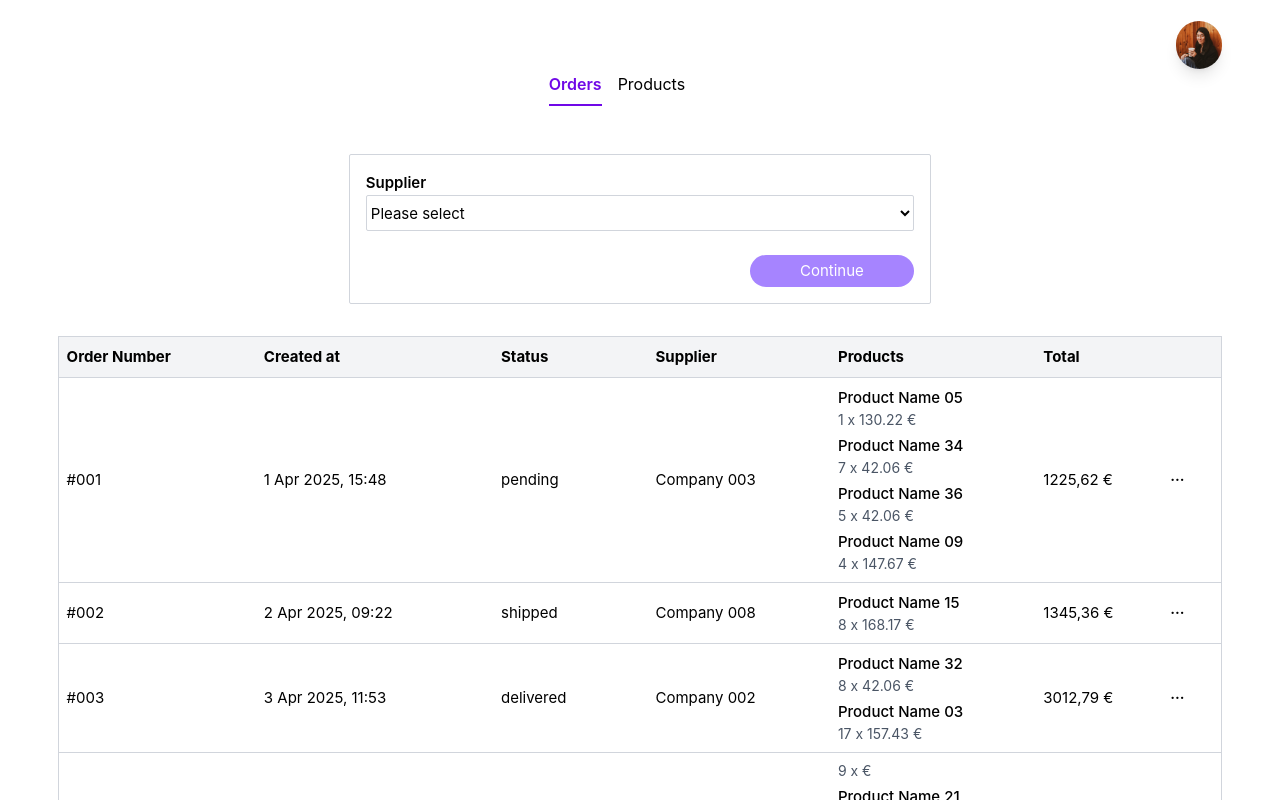
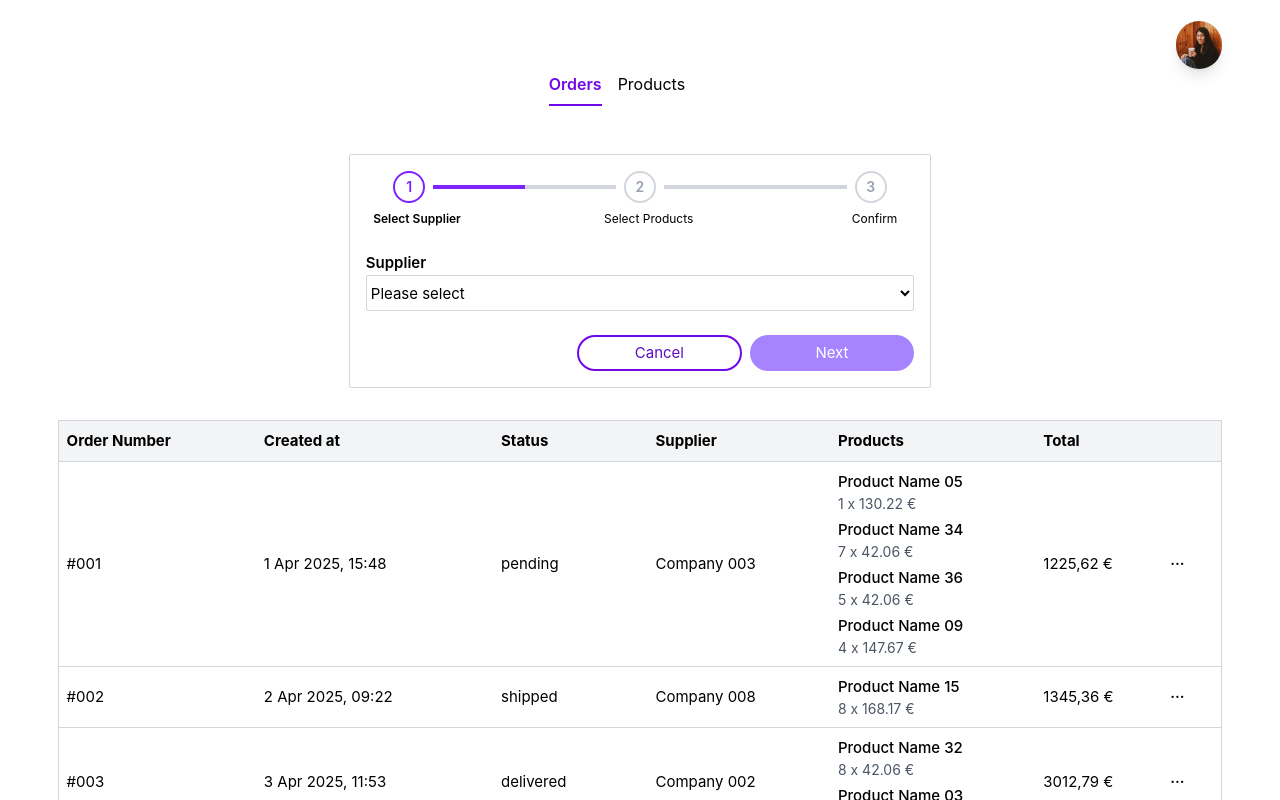
Before and after one commit to runimo/order-management-app, a Vue app: page /orders in a window 1280 px wide. Both pictures are taken after a click on the button "Create Order". Shown: the top 800 px of the page. Built offline with nearby package versions, Linux system fonts and the light colour scheme; the HTML template or start-up script is replaced by a standard one.

Commit message:
feat: add multistep form navigation

```diff
--- a/src/components/OrdersList.vue
+++ b/src/components/OrdersList.vue
@@ -112,6 +112,7 @@ const formatDate = (isoString: string) => {
 
 const isCreateFormOpen = ref(false)
 const createFormStep = ref(1)
+const steps = ['Select Supplier', 'Select Products', 'Confirm']
 const toggleCreateForm = (): void => {
   isCreateFormOpen.value = !isCreateFormOpen.value
 }
@@ -122,7 +123,18 @@ const cancel = (): void => {
   toggleCreateForm()
   resetCreateForm()
 }
-const resetCreateFormForm = (): void => {
+const handleBack = (): void => {
+  if (createFormStep === 2) {
+    newOrder.value = {
+      ...newOrder.value,
+      products: [],
+      totalPrice: 0
+    }
+  }
+
+  createFormStep.value--
+}
+const resetCreateForm = (): void => {
   setCreateFormStep(1)
   newOrder.value = {
     supplierId: '',
@@ -134,7 +146,7 @@ const resetCreateFormForm = (): void => {
 const handleCreateOrder = (): void => {
   toggleCreateForm()
   createOrder()
-  resetCreateFormForm()
+  resetCreateForm()
 }
 const options = computed(() => {
   return availableCompanies.value.map(company => ({
@@ -194,9 +206,42 @@ onMounted(() => {
       </BaseButton>
     </div>
     <div
-      v-if="isCreateFormOpen"
-      class="flex justify-center">
+      v-if="isCreateFormOpen">
+      <div class="flex justify-center">
       <div class="w-[90%] md:w-[50%] md:justify-end rounded-xs border border-gray-300 mt-4 p-4">
+        <div class="flex items-center justify-center w-full max-w-3xl mb-[48px] mx-auto">
+          <div class="flex items-center w-[90%]">
+            <div
+              v-for="(step, index) in steps"
+              :key="index"
+              class="flex items-center relative"
+              :class="step === 'Confirm' ? '' : 'w-full'">
+              <div
+                :class="[
+                  'flex items-center justify-center w-8 h-8 rounded-full border-2 text-sm font-semibold z-10',
+                  createFormStep > (index + 1)
+                    ? 'bg-violet-600 border-violet-600 text-white'
+                    : createFormStep === (index + 1)
+                      ? 'bg-white border-violet-600 text-violet-600'
+                      : 'bg-white border-gray-300 text-gray-400']">
+                {{ index + 1 }}
+              </div>
+              <div
+                class="absolute top-10 text-xs text-center"
+                :class="[step === 'Confirm' ? 'left-[-3px]' : 'left-[-20px]', index + 1 === createFormStep ? 'font-semibold': '']">
+                {{ step }}
+              </div>
+              <div
+                v-if="index < steps.length - 1"
+                class="flex-1 h-1 mx-2 bg-gray-300 relative overflow-hidden">
+                <div
+                  class="h-1 bg-violet-600 absolute top-0 left-0 transition-all duration-500"
+                  :class="[createFormStep > (index + 1) ? 'w-full' : createFormStep === (index + 1) ? 'w-[50%]' : 'w-0']">
+                </div>
+              </div>
+            </div>
+          </div>
+        </div>
         <div v-if="createFormStep === 1">
           <BaseSelect
             id="supplier"
@@ -205,10 +250,16 @@ onMounted(() => {
             v-model="newOrder.supplierId" />
           <div class="flex flex-col sm:flex-row justify-end w-full mt-6">
             <BaseButton
+              class="w-full sm:w-[30%] sm:mr-2"
+              variant="secondary"
+              @click="cancel">
+              Cancel
+            </BaseButton>
+            <BaseButton
               class="w-full sm:w-[30%]"
               :disabled="newOrder.supplierId === ''"
               @click="setCreateFormStep(2)">
-              Continue
+              Next
             </BaseButton>
           </div>
         </div>
@@ -219,12 +270,18 @@ onMounted(() => {
             :order="newOrder"
             orderType="orderBeingCreated" />
 
-          <div class="flex flex-col sm:flex-row justify-end w-full mt-6">
+          <div class="flex flex-col sm:flex-row justify-between w-full mt-6">
+            <BaseButton
+              class="w-full sm:w-[30%]"
+              variant="secondary"
+              @click="handleBack">
+              Back
+            </BaseButton>
             <BaseButton
               class="w-full sm:w-[30%]"
               :disabled="newOrder.products.length === 0"
               @click="setCreateFormStep(3)">
-              Continue
+              Next
             </BaseButton>
           </div>
         </div>
@@ -259,12 +316,12 @@ onMounted(() => {
           </div>
           </div>
 
-          <div class="flex flex-col sm:flex-row justify-end w-full gap-2 mt-6">
+          <div class="flex flex-col sm:flex-row justify-between w-full gap-2 mt-6">
             <BaseButton
               class="w-full sm:w-[30%]"
               variant="secondary"
-              @click="cancel">
-              Cancel
+              @click="handleBack">
+              Back
             </BaseButton>
             <BaseButton
               class="w-full sm:w-[30%]"
@@ -274,6 +331,7 @@ onMounted(() => {
           </div>
         </div>
       </div>
+    </div>
     </div>
 
     <div class="block md:hidden mt-8">
```
